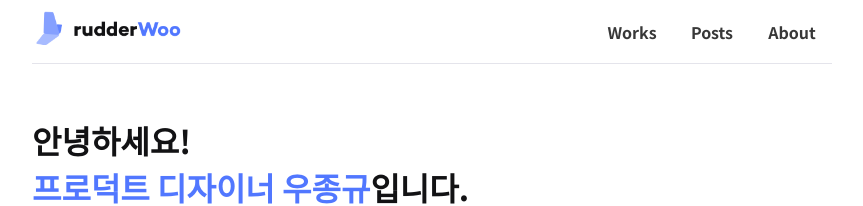
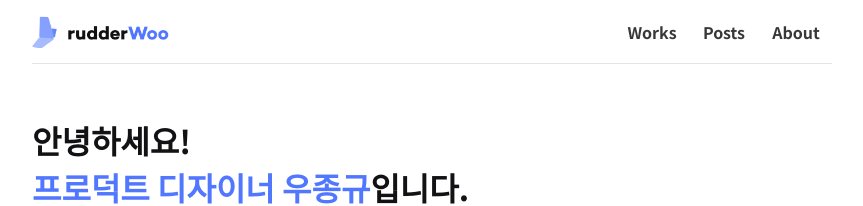
Before and after one commit to rudderWoo/Woo.github.io, a Jekyll site: the page built from index.md, in a window 1280 px wide. Shown: the top 206 px of the page, without its empty margins (208-1071 px from the left). Built offline with Jekyll 4.4.1, drawn with Linux system fonts in a browser that asks for light colours; nearby versions of some CDN libraries.

Commit message:
로고 수정

```diff
--- a/_includes/header.html
+++ b/_includes/header.html
@@ -1,17 +1,6 @@
 <header class="site-header">
 	<div class="branding">
-		{% if site.theme_settings.gravatar %}
-		<a href="{{ site.baseurl }}/">
-			<img class="avatar" src="https://secure.gravatar.com/avatar/{{ site.theme_settings.gravatar }}?s=100" alt=""/>
-		</a>
-		{% elsif site.theme_settings.avatar %}
-		<a href="{{ site.baseurl }}/">
-			<img class="avatar" src="{{ site.baseurl }}/{{ site.theme_settings.avatar }}" alt=""/>
-		</a>
-		{% endif %}
-		<a class="site-title" href="{{ site.baseurl }}/">
-			<img src="{{ site.baseurl }}/assets/img/logo.png">
-		</a>
+		<a class="site-title" href="{{ site.baseurl }}/" style="background-image: url('{{ site.baseurl }}/assets/img/logo.png');"></a>
 	</div>
 	<nav class="site-nav">
 		{% assign current = page.title %}
--- a/_sass/includes/_header.scss
+++ b/_sass/includes/_header.scss
@@ -27,11 +27,9 @@
     font-weight: bold;
     font-size: 1em;
     line-height: 1.5;
-
-    img {
-      height: 34px;
-      margin-left: 4px;
-    }
+    height: 32px;
+    width: 137px;
+    background-size: cover;
   }
 
   .site-nav {
@@ -64,7 +62,7 @@
       & > a {
         margin-bottom: -1px;
         height: 100%;
-        width:80px;
+        width: 72px;
         display: flex;
         align-items: center;
         justify-content: center;
@@ -125,4 +123,8 @@
   .site-header {
     width: 88%;
   }
+
+  .site-title {
+    width: 32px !important;
+  }
 }
```
Also changed, not shown: assets/img/logo-mobile.png (added).
